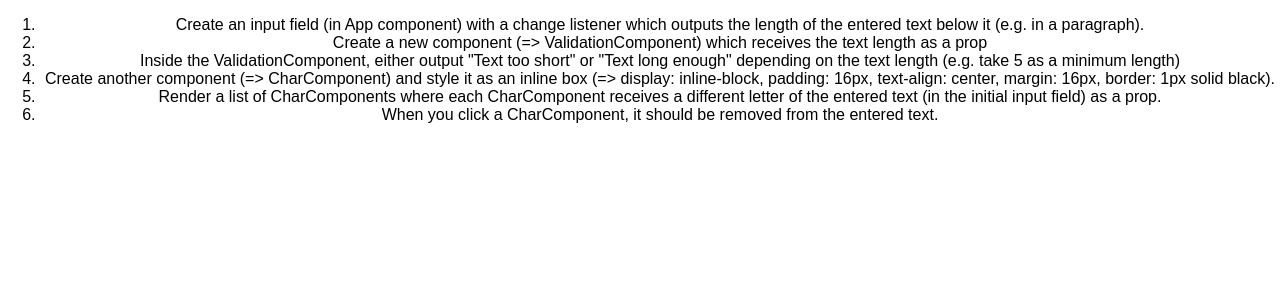
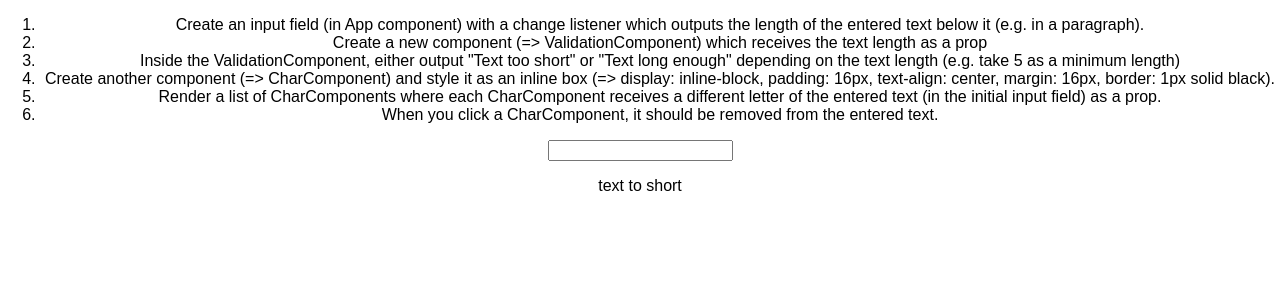
Before and after one commit to wongprom/react-complete-guide-assignment, a React (Create React App) app: page / in a window 1280 px wide. Shown: the top 300 px of the page. Built offline with nearby package versions, Linux system fonts and the light colour scheme.

Commit message:
Complete assigment 2

```diff
--- a/src/App.js
+++ b/src/App.js
@@ -1,12 +1,35 @@
 import React, { Component } from 'react';
 import './App.css';
-import Input from './UserInput/UserInput';
-import Output from './UserOutput/UserOutput';
+import Validation from './Validation/Validation';
+import Char from './Char/Char';
 
 class App extends Component {
+  state = {
+    userInput: ""
+  }
+
+  inputValueHandler = (event) => {
+    this.setState({
+      userInput : event.target.value
+    });
+  }
+
+  deletCharHandler = (index) => {
+    const text = this.state.userInput.split('');
+    text.splice(index, 1);
+    const updatedText = text.join('');
+    this.setState({userInput : updatedText});
+  }
 
   render() {
 
+    const charlist = this.state.userInput.split('').map( (ch, index) => {
+      return <Char
+              character = {ch}
+              key = {index}
+              clicked={() => this.deletCharHandler(index)} />
+
+    });
     return (
       <div className="App">
         <ol>
@@ -17,6 +40,11 @@
           <li>Render a list of CharComponents where each CharComponent receives a different letter of the entered text (in the initial input field) as a prop.</li>
           <li>When you click a CharComponent, it should be removed from the entered text.</li>
         </ol>
+
+        <input type="text" onChange = {this.inputValueHandler} value = {this.state.userInput}/>
+        <p>{this.state.userInput}</p>
+        <Validation inputLength = {this.state.userInput.length}/>
+        {charlist}
       </div>
     );
   }
--- /dev/null
+++ b/src/Char/Char.js
@@ -0,0 +1,22 @@
+import React from 'react';
+
+
+let char = (props) => {
+
+    const style = {
+        display: "inline-block",
+        padding: "16px",
+        textAlign: "center",
+        margin: "16px",
+        border: "1px solid black"
+    }
+
+    return(
+        <div style={style} onClick = {props.clicked}>
+            {props.character}
+        </div>
+    );
+
+}
+
+export default char;
--- /dev/null
+++ b/src/Validation/Validation.js
@@ -0,0 +1,16 @@
+import React from 'react';
+
+const validation = (props) => {
+    let message = <p>text to short</p>
+    if(props.inputLength >= 5){
+        message = <p>text length OK</p>
+    }
+    return (
+        <div>
+            {message}
+        </div>
+    );
+
+}
+
+export default validation;
```
